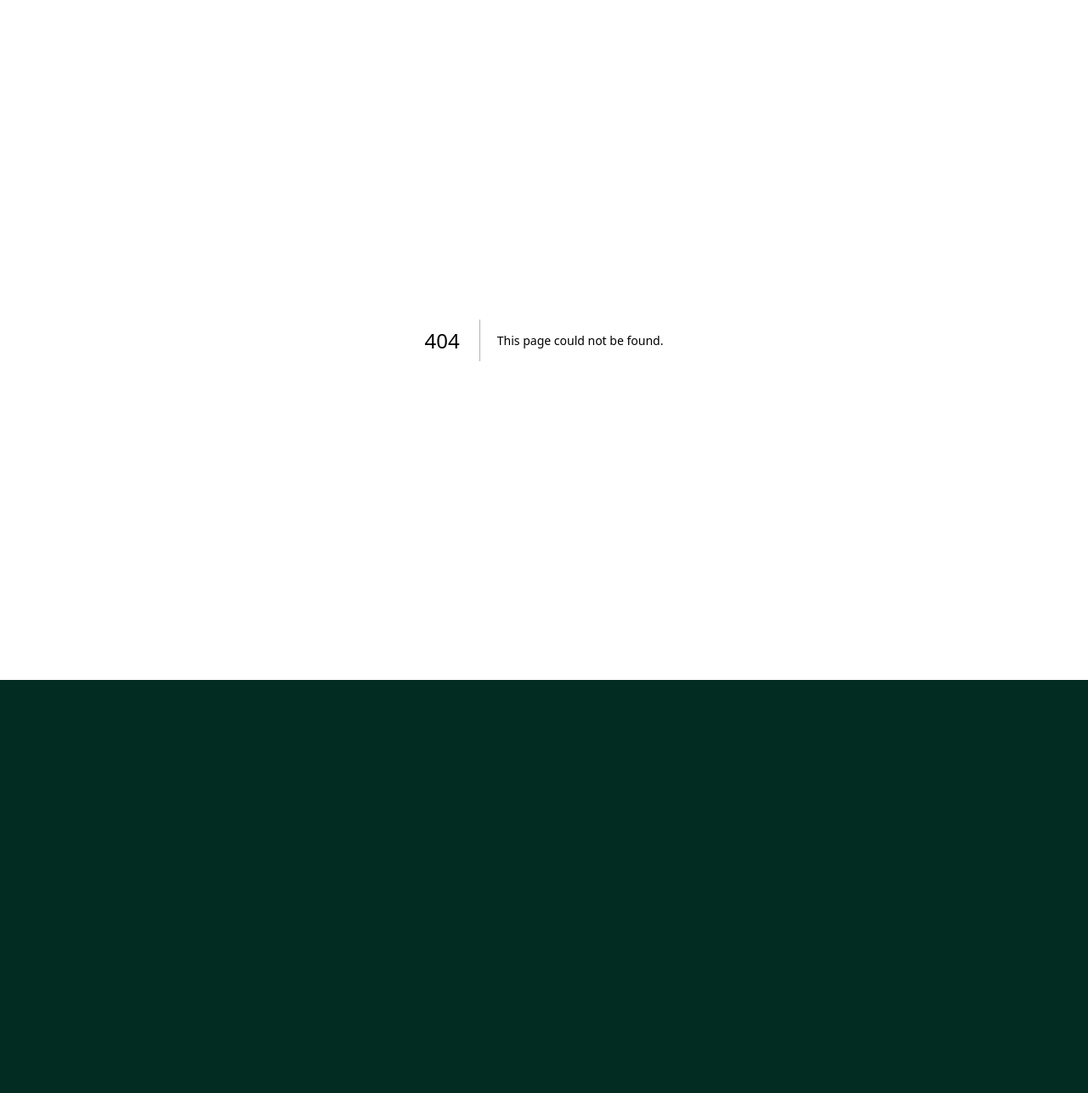
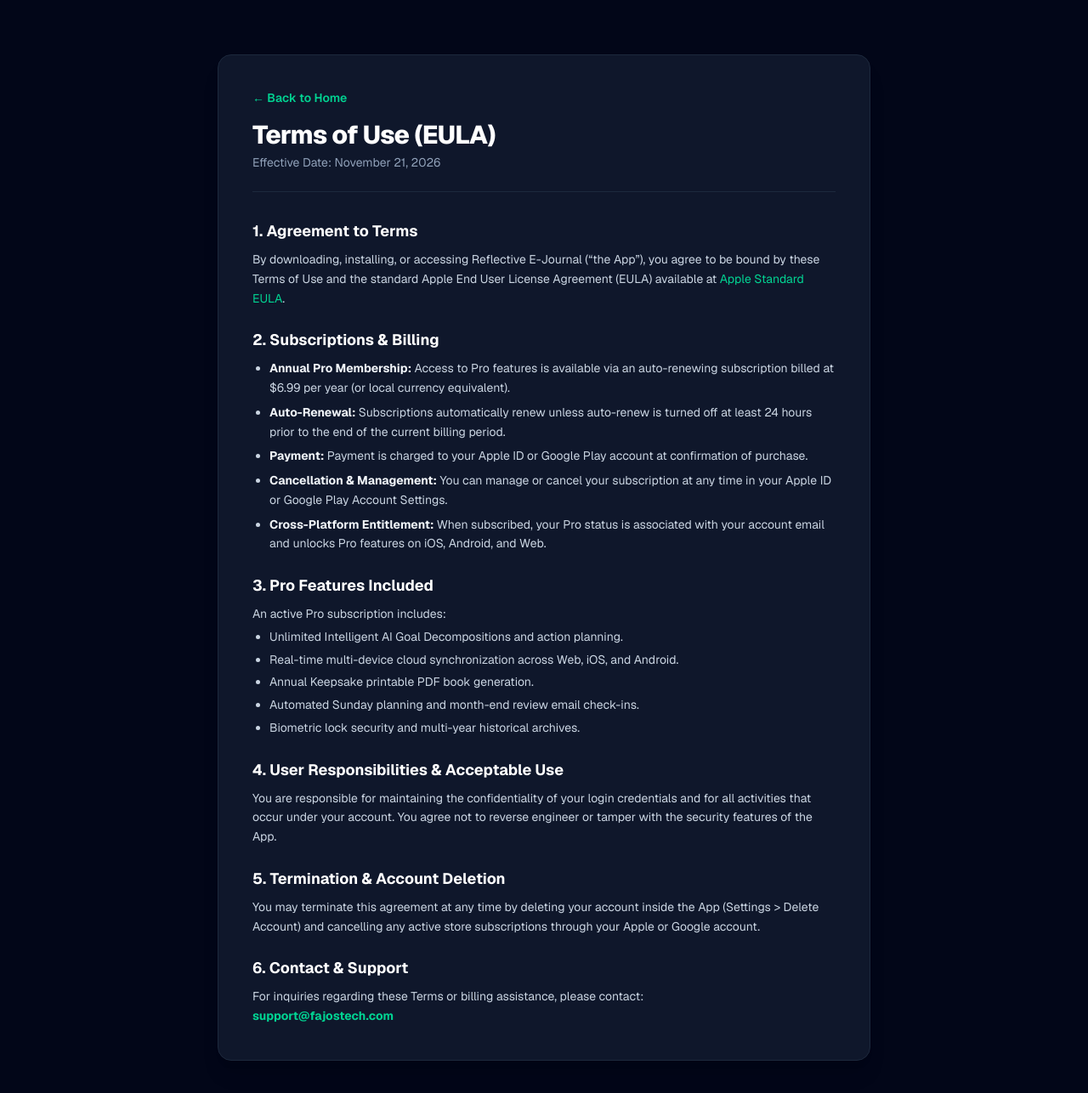
Before and after one commit to fajos/kws2026, a Next.js app: page /terms in a window 1280 px wide. Before the commit this address had no page. Shown: the top 1286 px of the page at 85% size. Before the commit the page ends 800 px from the top, so only its background shows below. Built offline with nearby package versions, Linux system fonts and the light colour scheme.

Commit message:
feat(legal): add Privacy Policy and Terms of Use pages for App Store compliance

```diff
--- /dev/null
+++ b/src/app/privacy/page.tsx
@@ -0,0 +1,93 @@
+import React from "react";
+import Link from "next/link";
+import type { Metadata } from "next";
+
+export const metadata: Metadata = {
+  title: "Privacy Policy | Reflective E-Journal",
+  description: "Privacy Policy for Reflective E-Journal by Fajostech & Kingdom Wealth Summit.",
+};
+
+export default function PrivacyPolicyPage() {
+  return (
+    <main className="min-h-screen bg-slate-950 text-slate-100 py-16 px-4 sm:px-6 lg:px-8">
+      <div className="max-w-3xl mx-auto bg-slate-900 border border-slate-800 rounded-2xl p-6 sm:p-10 shadow-xl">
+        <div className="mb-8 border-b border-slate-800 pb-6">
+          <Link
+            href="/"
+            className="text-emerald-400 hover:text-emerald-300 text-sm font-semibold flex items-center gap-1 mb-4"
+          >
+            ← Back to Home
+          </Link>
+          <h1 className="text-3xl font-extrabold text-white tracking-tight">Privacy Policy</h1>
+          <p className="text-slate-400 text-sm mt-1">Effective Date: November 21, 2026</p>
+        </div>
+
+        <div className="space-y-6 text-sm text-slate-300 leading-relaxed">
+          <section>
+            <h2 className="text-lg font-bold text-white mb-2">1. Overview & Commitment</h2>
+            <p>
+              Reflective E-Journal (&ldquo;the App&rdquo;), developed by Fajostech, is designed to help you organize
+              your yearly goals, milestones, reflections, and personal habits. We believe your thoughts, finances,
+              and reflections are deeply personal. We do not sell your personal data or journal entries to any third party.
+            </p>
+          </section>
+
+          <section>
+            <h2 className="text-lg font-bold text-white mb-2">2. Information We Collect</h2>
+            <ul className="list-disc pl-5 space-y-1.5 text-slate-300">
+              <li>
+                <strong className="text-slate-100">Account Information:</strong> When you register an account, we collect
+                your name, email address, and an encrypted password hash to synchronize your journal data across devices.
+              </li>
+              <li>
+                <strong className="text-slate-100">Journal Content:</strong> Your yearly targets, quarterly milestones,
+                monthly reflections, and weekly plans are stored locally on your device and, if signed in, backed up securely
+                to our encrypted cloud database.
+              </li>
+              <li>
+                <strong className="text-slate-100">Biometric Data:</strong> If you enable Face ID, Touch ID, or Fingerprint
+                unlock, authentication is processed exclusively by your device&rsquo;s native operating system (Apple Secure Enclave /
+                Android BiometricPrompt). We never collect, transmit, or store your biometric data.
+              </li>
+            </ul>
+          </section>
+
+          <section>
+            <h2 className="text-lg font-bold text-white mb-2">3. Subscriptions & Payments</h2>
+            <p>
+              All purchases made through the iOS or Android mobile application are processed directly by Apple (App Store) or
+              Google (Google Play). We do not collect or store your payment card numbers. We receive anonymous transaction identifiers
+              from RevenueCat to verify your Pro entitlement across iOS, Android, and Web.
+            </p>
+          </section>
+
+          <section>
+            <h2 className="text-lg font-bold text-white mb-2">4. Data Storage & Security</h2>
+            <p>
+              Your data is stored locally on your device via secure sandbox storage and backed up via encrypted HTTPS connections
+              to our secure database infrastructure. All database communication uses industry-standard TLS encryption.
+            </p>
+          </section>
+
+          <section>
+            <h2 className="text-lg font-bold text-white mb-2">5. User Control & Account Deletion</h2>
+            <p>
+              In accordance with Apple App Store and Google Play requirements, you have full control over your data. You may
+              permanently delete your account and all associated cloud entries at any time directly in the app under
+              <strong> Settings &gt; Delete Account & Wipe Cloud Data</strong>, or by contacting us.
+            </p>
+          </section>
+
+          <section>
+            <h2 className="text-lg font-bold text-white mb-2">6. Contact Us</h2>
+            <p>
+              If you have any questions about this Privacy Policy or your personal data, please contact us at:
+              <br />
+              <strong className="text-emerald-400">support@fajostech.com</strong>
+            </p>
+          </section>
+        </div>
+      </div>
+    </main>
+  );
+}
--- /dev/null
+++ b/src/app/terms/page.tsx
@@ -0,0 +1,111 @@
+import React from "react";
+import Link from "next/link";
+import type { Metadata } from "next";
+
+export const metadata: Metadata = {
+  title: "Terms of Use (EULA) | Reflective E-Journal",
+  description: "Terms of Use and End User License Agreement for Reflective E-Journal.",
+};
+
+export default function TermsOfUsePage() {
+  return (
+    <main className="min-h-screen bg-slate-950 text-slate-100 py-16 px-4 sm:px-6 lg:px-8">
+      <div className="max-w-3xl mx-auto bg-slate-900 border border-slate-800 rounded-2xl p-6 sm:p-10 shadow-xl">
+        <div className="mb-8 border-b border-slate-800 pb-6">
+          <Link
+            href="/"
+            className="text-emerald-400 hover:text-emerald-300 text-sm font-semibold flex items-center gap-1 mb-4"
+          >
+            ← Back to Home
+          </Link>
+          <h1 className="text-3xl font-extrabold text-white tracking-tight">Terms of Use (EULA)</h1>
+          <p className="text-slate-400 text-sm mt-1">Effective Date: November 21, 2026</p>
+        </div>
+
+        <div className="space-y-6 text-sm text-slate-300 leading-relaxed">
+          <section>
+            <h2 className="text-lg font-bold text-white mb-2">1. Agreement to Terms</h2>
+            <p>
+              By downloading, installing, or accessing Reflective E-Journal (&ldquo;the App&rdquo;), you agree to be bound
+              by these Terms of Use and the standard Apple End User License Agreement (EULA) available at{" "}
+              <a
+                href="https://www.apple.com/legal/internet-services/itunes/dev/stdeula/"
+                target="_blank"
+                rel="noreferrer"
+                className="text-emerald-400 hover:underline"
+              >
+                Apple Standard EULA
+              </a>
+              .
+            </p>
+          </section>
+
+          <section>
+            <h2 className="text-lg font-bold text-white mb-2">2. Subscriptions & Billing</h2>
+            <ul className="list-disc pl-5 space-y-1.5 text-slate-300">
+              <li>
+                <strong className="text-slate-100">Annual Pro Membership:</strong> Access to Pro features is available via an
+                auto-renewing subscription billed at $6.99 per year (or local currency equivalent).
+              </li>
+              <li>
+                <strong className="text-slate-100">Auto-Renewal:</strong> Subscriptions automatically renew unless auto-renew is
+                turned off at least 24 hours prior to the end of the current billing period.
+              </li>
+              <li>
+                <strong className="text-slate-100">Payment:</strong> Payment is charged to your Apple ID or Google Play account at
+                confirmation of purchase.
+              </li>
+              <li>
+                <strong className="text-slate-100">Cancellation & Management:</strong> You can manage or cancel your subscription
+                at any time in your Apple ID or Google Play Account Settings.
+              </li>
+              <li>
+                <strong className="text-slate-100">Cross-Platform Entitlement:</strong> When subscribed, your Pro status is
+                associated with your account email and unlocks Pro features on iOS, Android, and Web.
+              </li>
+            </ul>
+          </section>
+
+          <section>
+            <h2 className="text-lg font-bold text-white mb-2">3. Pro Features Included</h2>
+            <p>
+              An active Pro subscription includes:
+            </p>
+            <ul className="list-disc pl-5 space-y-1 text-slate-300 mt-1">
+              <li>Unlimited Intelligent AI Goal Decompositions and action planning.</li>
+              <li>Real-time multi-device cloud synchronization across Web, iOS, and Android.</li>
+              <li>Annual Keepsake printable PDF book generation.</li>
+              <li>Automated Sunday planning and month-end review email check-ins.</li>
+              <li>Biometric lock security and multi-year historical archives.</li>
+            </ul>
+          </section>
+
+          <section>
+            <h2 className="text-lg font-bold text-white mb-2">4. User Responsibilities & Acceptable Use</h2>
+            <p>
+              You are responsible for maintaining the confidentiality of your login credentials and for all activities that occur
+              under your account. You agree not to reverse engineer or tamper with the security features of the App.
+            </p>
+          </section>
+
+          <section>
+            <h2 className="text-lg font-bold text-white mb-2">5. Termination & Account Deletion</h2>
+            <p>
+              You may terminate this agreement at any time by deleting your account inside the App (Settings &gt; Delete Account)
+              and cancelling any active store subscriptions through your Apple or Google account.
+            </p>
+          </section>
+
+          <section>
+            <h2 className="text-lg font-bold text-white mb-2">6. Contact & Support</h2>
+            <p>
+              For inquiries regarding these Terms or billing assistance, please contact:
+              <br />
+              <strong className="text-emerald-400">support@fajostech.com</strong>
+            </p>
+          </section>
+        </div>
+      </div>
+    </main>
+  );
+}
```
